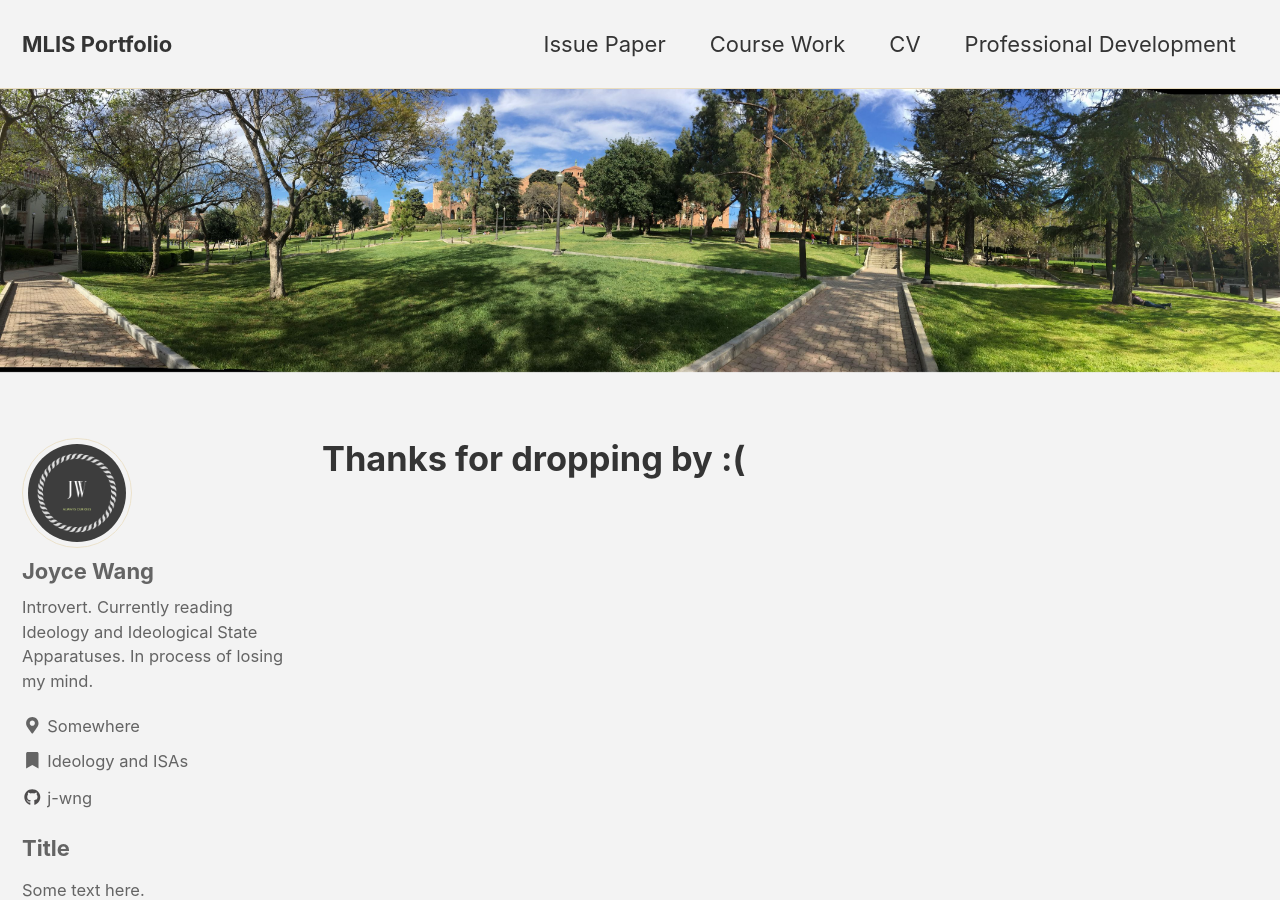
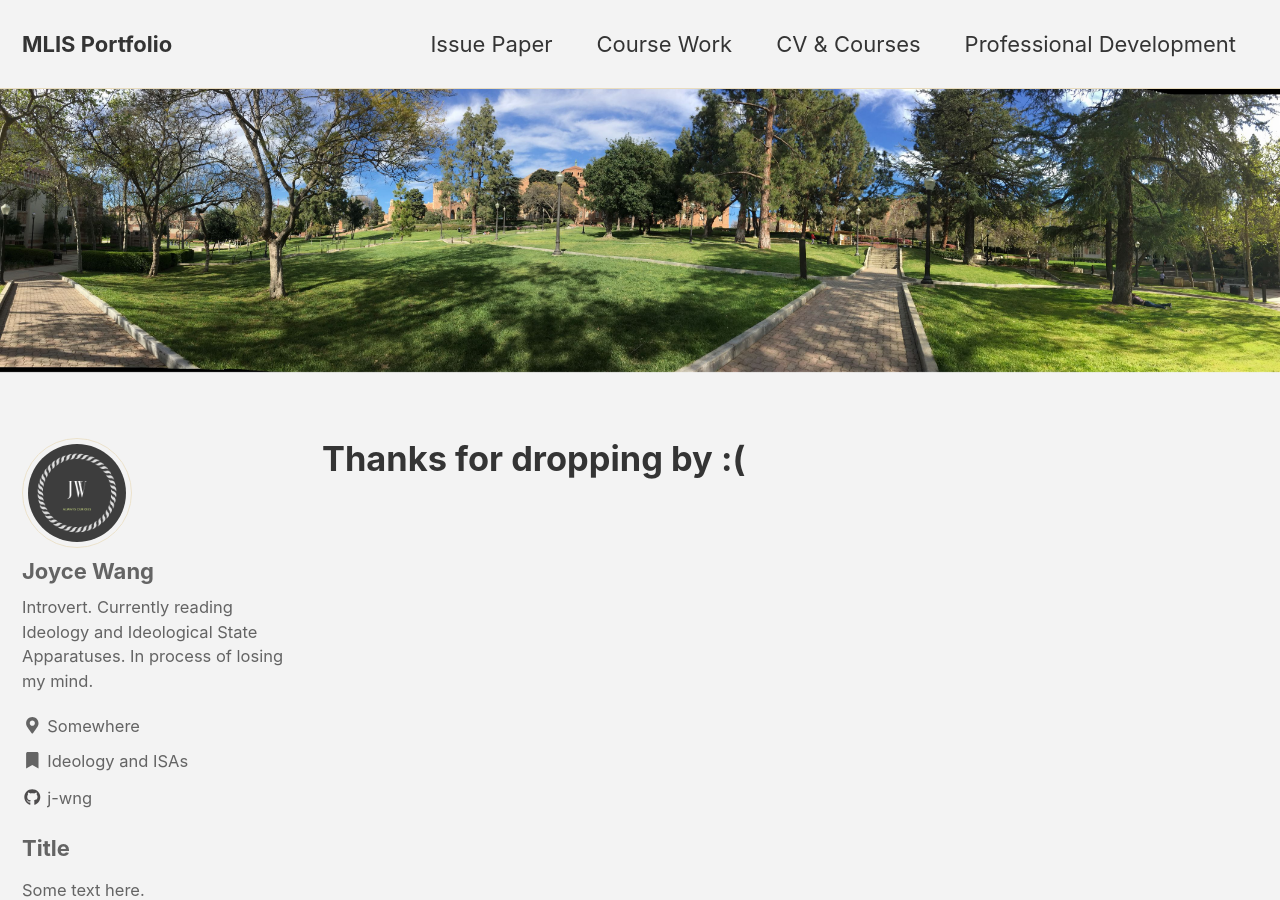
Before and after one commit to j-wng/portfolio, a Jekyll site: the page built from index.html, in a window 1280 px wide and 900 px high. Built offline with Jekyll 4.4.1, drawn with Linux system fonts in a browser that asks for light colours; cached includes are drawn as plain includes; nearby versions of some CDN libraries; the list of posts is cut into pages by our own code.

Commit message:
Update navigation.yml

```diff
--- a/_data/navigation.yml
+++ b/_data/navigation.yml
@@ -4,7 +4,7 @@ main:
     url: /issuepaper/
   - title: "Course Work"
     url: /coursework/
-  - title: "CV"
+  - title: "CV & Courses"
     url: /cv_courses/
   - title: "Professional Development"
     url: /pd/
```
